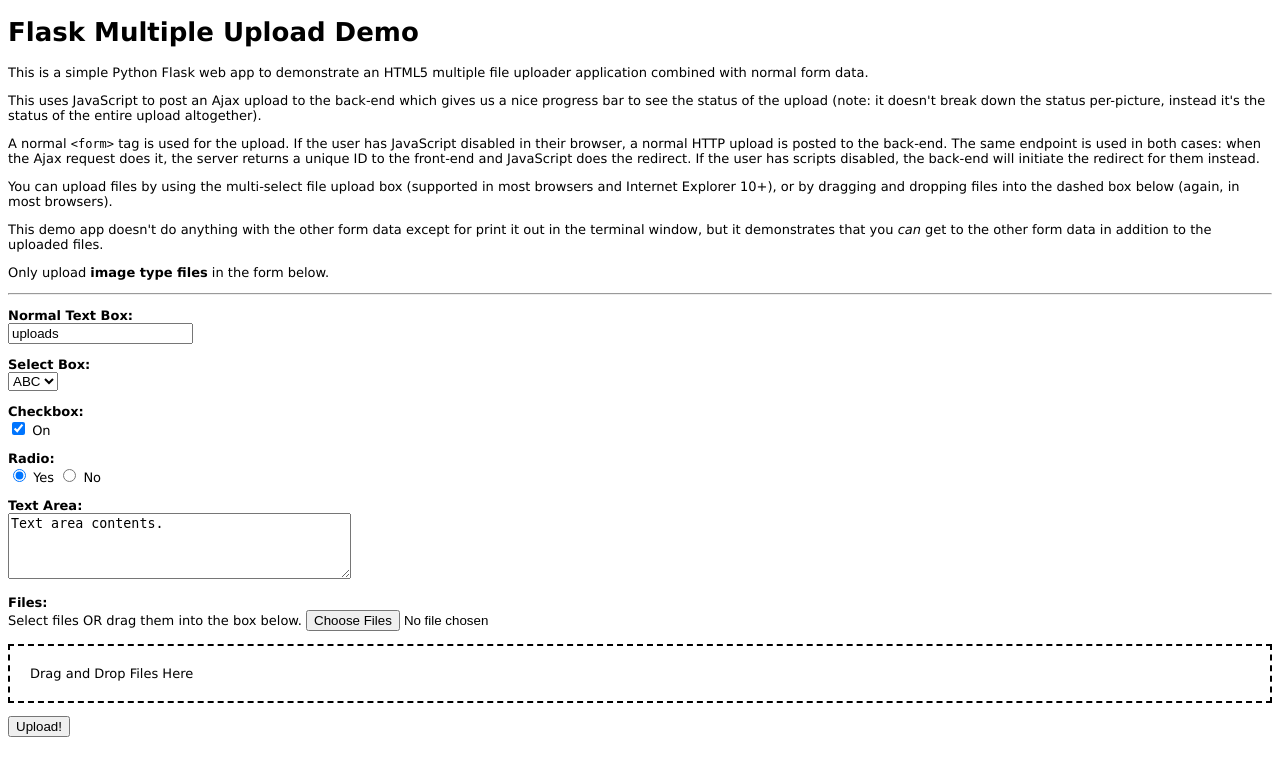
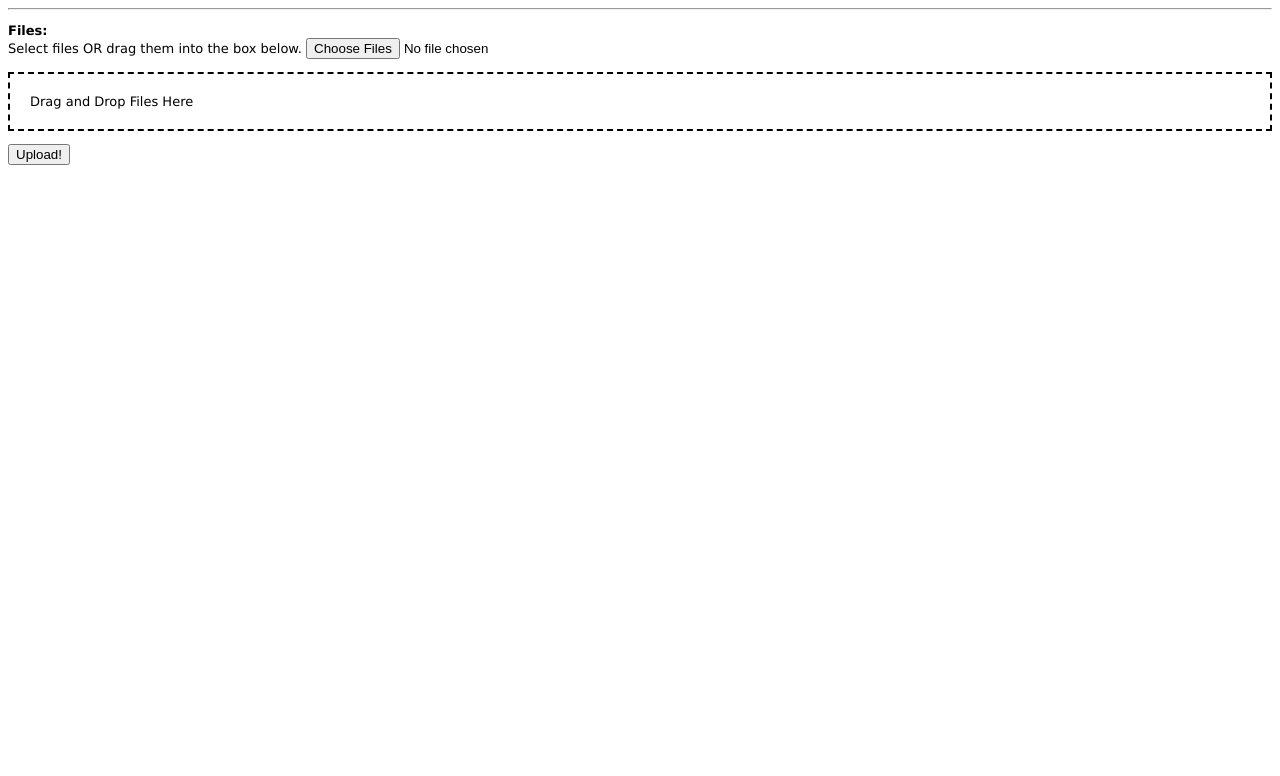
Before and after one commit to m42e/tiddlywiki-uploader, a Flask app: page / in a window 1280 px wide. Shown: the top 776 px of the page. Run offline with Flask 2, Linux system fonts and the light colour scheme.

Commit message:
template clean

```diff
--- a/templates/index.html
+++ b/templates/index.html
@@ -6,53 +6,10 @@
 </head>
 <body>
 
-<h1>Flask Multiple Upload Demo</h1>
-
-This is a simple Python Flask web app to demonstrate an HTML5 multiple file
-uploader application combined with normal form data.<p>
-
-This uses JavaScript to post an Ajax upload to the back-end which gives us a
-nice progress bar to see the status of the upload (note: it doesn't break down
-the status per-picture, instead it's the status of the entire upload altogether).<p>
-
-A normal <code>&lt;form&gt;</code> tag is used for the upload. If the user has
-JavaScript disabled in their browser, a normal HTTP upload is posted to the
-back-end. The same endpoint is used in both cases: when the Ajax request does it,
-the server returns a unique ID to the front-end and JavaScript does the redirect.
-If the user has scripts disabled, the back-end will initiate the redirect for
-them instead.<p>
-
-You can upload files by using the multi-select file upload box (supported in
-most browsers and Internet Explorer 10+), or by dragging and dropping files into
-the dashed box below (again, in most browsers).<p>
-
-This demo app doesn't do anything with the other form data except for print it
-out in the terminal window, but it demonstrates that you <em>can</em> get to the
-other form data in addition to the uploaded files.<p>
-
-Only upload <strong>image type files</strong> in the form below.<p>
 
 <hr><p>
 
 <form id="upload-form" action="{{ url_for('upload') }}" method="POST" enctype="multipart/form-data">
-    <strong>Normal Text Box:</strong><br>
-    <input type="text" size="20" name="input1" value="uploads"><p>
-
-    <strong>Select Box:</strong><br>
-    <select name="selectbox">
-        <option value="abc">ABC</option>
-        <option value="xyz">XYZ</option>
-    </select><p>
-
-    <strong>Checkbox:</strong><br>
-    <input type="checkbox" name="checkbox" value="on" checked> On<p>
-
-    <strong>Radio:</strong><br>
-    <input type="radio" name="radio" value="yes" checked> Yes
-    <input type="radio" name="radio" value="no"> No<p>
-
-    <strong>Text Area:</strong><br>
-    <textarea rows="4" cols="40" name="textarea">Text area contents.</textarea><p>
 
     <strong>Files:</strong><br>
     Select files OR drag them into the box below.
```
